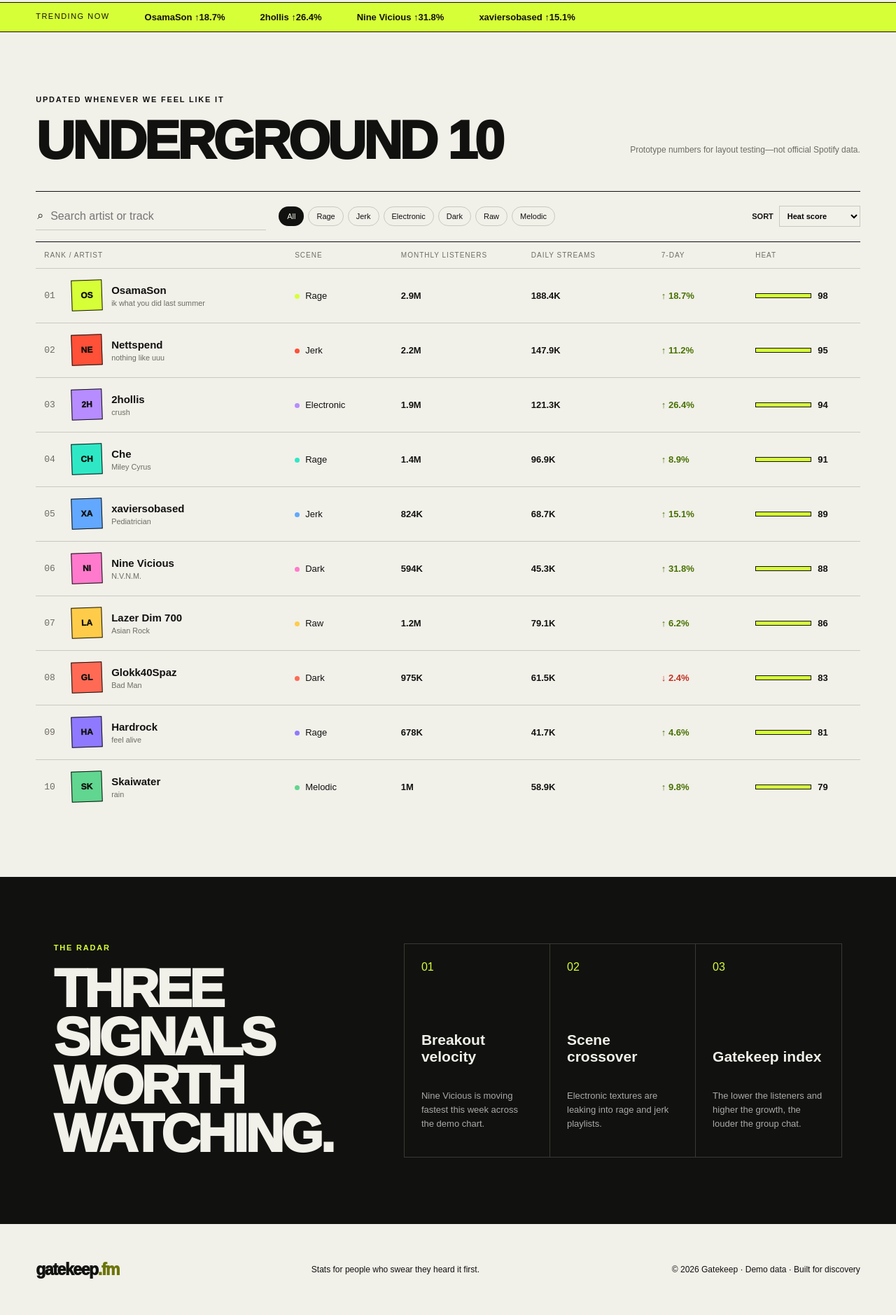
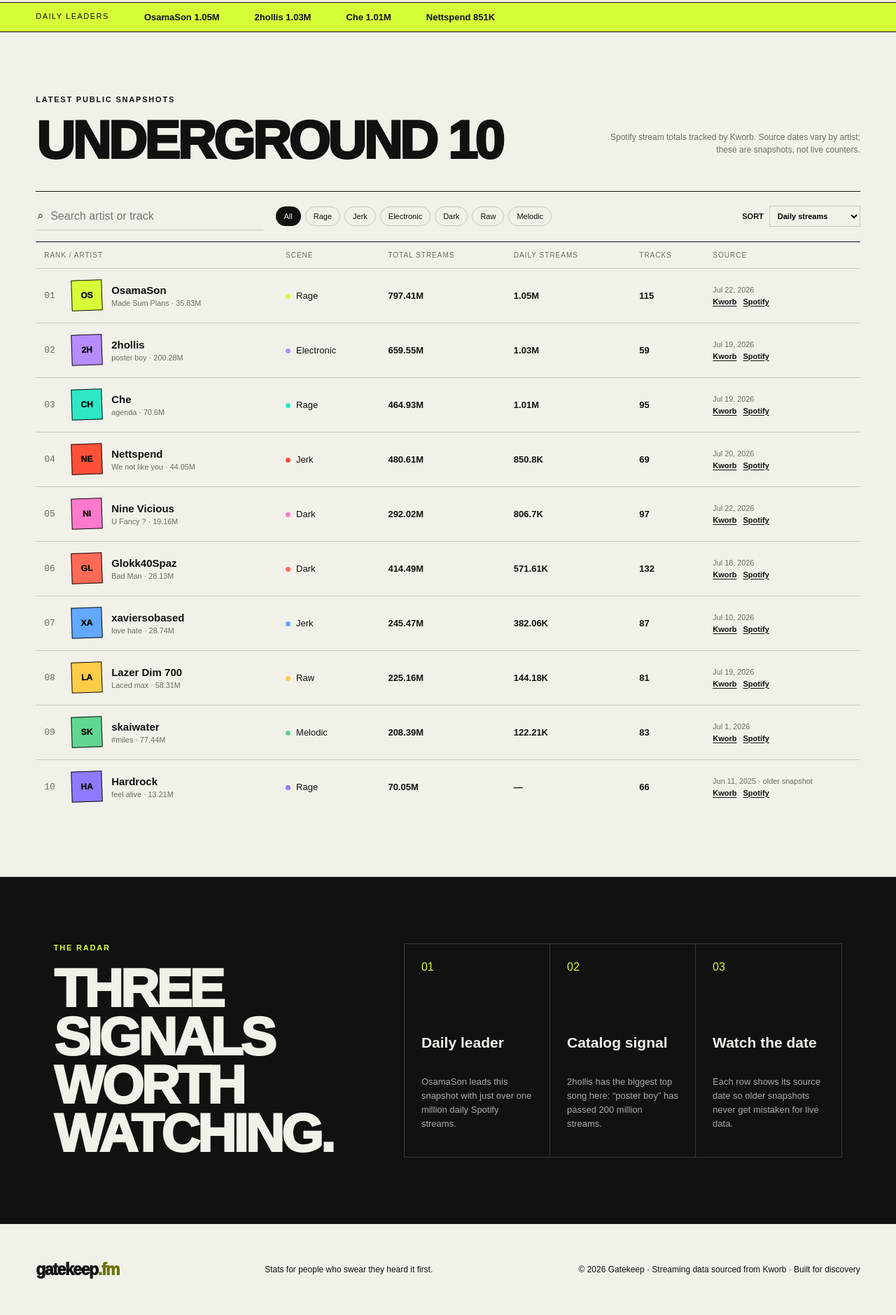
Before and after one commit to Amariiscool1234/gatekeep-fm, a plain HTML site: page index.html in a window 1280 px wide. Shown: the part 848-2727 px from the top of the page at 70% size. Drawn offline with Linux system fonts and the light colour scheme.

Commit message:
Replace demo chart with sourced streaming data

```diff
--- a/index.html
+++ b/index.html
@@ -10,97 +10,54 @@
 <body>
   <header class="site-header">
     <a class="logo" href="#top">gatekeep<span>.fm</span></a>
-    <nav>
-      <a href="#charts">Charts</a>
-      <a href="#radar">Radar</a>
-      <a href="#about">About</a>
-    </nav>
+    <nav><a href="#charts">Charts</a><a href="#radar">Radar</a><a href="#about">About</a></nav>
     <button class="pill" data-random>Put me on</button>
   </header>
-
   <main>
     <section class="hero" id="top">
       <div>
-        <p class="eyebrow">Underground signal tracker / demo edition</p>
+        <p class="eyebrow">Underground streaming tracker</p>
         <h1>See who’s next<br>before your feed does.</h1>
         <p class="intro">Streaming momentum, scene heat, and suspiciously early discoveries. No label math. No industry speeches.</p>
-        <div class="actions">
-          <a class="button dark" href="#charts">Open the chart</a>
-          <button class="link-button" data-random>Random discovery →</button>
-        </div>
+        <div class="actions"><a class="button dark" href="#charts">Open the chart</a><button class="link-button" data-random>Random discovery →</button></div>
       </div>
       <aside class="signal-card">
-        <div class="card-top"><span>Fastest signal</span><span>● Live-ish</span></div>
-        <strong class="huge">#06</strong>
-        <h2>Nine Vicious</h2>
-        <p>31.8% weekly velocity</p>
-        <div class="bars" aria-hidden="true">
-          <i style="height:34%"></i><i style="height:47%"></i><i style="height:42%"></i>
-          <i style="height:61%"></i><i style="height:57%"></i><i style="height:74%"></i>
-          <i style="height:88%"></i><i style="height:79%"></i><i style="height:96%"></i>
-        </div>
+        <div class="card-top"><span>Fastest signal</span><span>● Jul 2026</span></div>
+        <strong class="huge">#01</strong><h2>OsamaSon</h2><p>1.05M daily Spotify streams</p>
+        <div class="bars" aria-hidden="true"><i style="height:34%"></i><i style="height:47%"></i><i style="height:42%"></i><i style="height:61%"></i><i style="height:57%"></i><i style="height:74%"></i><i style="height:88%"></i><i style="height:79%"></i><i style="height:96%"></i></div>
       </aside>
     </section>
-
-    <div class="ticker">
-      <span>Trending now</span><b>OsamaSon ↑18.7%</b><b>2hollis ↑26.4%</b>
-      <b>Nine Vicious ↑31.8%</b><b>xaviersobased ↑15.1%</b>
-    </div>
-
+    <div class="ticker"><span>Daily leaders</span><b>OsamaSon 1.05M</b><b>2hollis 1.03M</b><b>Che 1.01M</b><b>Nettspend 851K</b></div>
     <section class="chart-section" id="charts">
       <div class="heading">
-        <div><p class="eyebrow">Updated whenever we feel like it</p><h2>Underground 10</h2></div>
-        <p class="notice">Prototype numbers for layout testing—not official Spotify data.</p>
+        <div><p class="eyebrow">Latest public snapshots</p><h2>Underground 10</h2></div>
+        <p class="notice">Spotify stream totals tracked by Kworb. Source dates vary by artist; these are snapshots, not live counters.</p>
       </div>
-
       <div class="controls">
         <label class="search"><span>⌕</span><input id="search" placeholder="Search artist or track"></label>
         <div class="filters" id="filters"></div>
-        <label class="sort">Sort
-          <select id="sort">
-            <option value="score">Heat score</option>
-            <option value="daily">Daily streams</option>
-            <option value="change">Weekly change</option>
-          </select>
-        </label>
+        <label class="sort">Sort<select id="sort"><option value="daily">Daily streams</option><option value="total">Total streams</option><option value="topStreams">Top track streams</option></select></label>
       </div>
-
       <div class="table">
-        <div class="table-head">
-          <span>Rank / artist</span><span>Scene</span><span>Monthly listeners</span>
-          <span>Daily streams</span><span>7-day</span><span>Heat</span>
-        </div>
+        <div class="table-head"><span>Rank / artist</span><span>Scene</span><span>Total streams</span><span>Daily streams</span><span>Tracks</span><span>Source</span></div>
         <div id="chart"></div>
       </div>
     </section>
-
     <section class="radar" id="radar">
       <div><p class="eyebrow">The radar</p><h2>Three signals worth watching.</h2></div>
       <div class="radar-grid">
-        <article><span>01</span><h3>Breakout velocity</h3><p>Nine Vicious is moving fastest this week across the demo chart.</p></article>
-        <article><span>02</span><h3>Scene crossover</h3><p>Electronic textures are leaking into rage and jerk playlists.</p></article>
-        <article><span>03</span><h3>Gatekeep index</h3><p>The lower the listeners and higher the growth, the louder the group chat.</p></article>
+        <article><span>01</span><h3>Daily leader</h3><p>OsamaSon leads this snapshot with just over one million daily Spotify streams.</p></article>
+        <article><span>02</span><h3>Catalog signal</h3><p>2hollis has the biggest top song here: “poster boy” has passed 200 million streams.</p></article>
+        <article><span>03</span><h3>Watch the date</h3><p>Each row shows its source date so older snapshots never get mistaken for live data.</p></article>
       </div>
     </section>
   </main>
-
-  <footer id="about">
-    <a class="logo" href="#top">gatekeep<span>.fm</span></a>
-    <p>Stats for people who swear they heard it first.</p>
-    <p>© 2026 Gatekeep · Demo data · Built for discovery</p>
-  </footer>
-
+  <footer id="about"><a class="logo" href="#top">gatekeep<span>.fm</span></a><p>Stats for people who swear they heard it first.</p><p>© 2026 Gatekeep · Streaming data sourced from Kworb · Built for discovery</p></footer>
   <div class="modal-wrap" id="modal" hidden>
     <section class="modal" role="dialog" aria-modal="true" aria-labelledby="pick-name">
-      <button class="close" id="close" aria-label="Close">×</button>
-      <p class="eyebrow">Today’s assignment</p>
-      <span class="album" id="pick-mark"></span>
-      <h2 id="pick-name"></h2>
-      <p id="pick-track"></p>
-      <button class="button dark" data-random>Nah, pick again</button>
+      <button class="close" id="close" aria-label="Close">×</button><p class="eyebrow">Today’s assignment</p><span class="album" id="pick-mark"></span><h2 id="pick-name"></h2><p id="pick-track"></p><button class="button dark" data-random>Nah, pick again</button>
     </section>
   </div>
-
   <script src="script.js"></script>
 </body>
 </html>
--- a/script.js
+++ b/script.js
@@ -1,64 +1,47 @@
 const artists = [
-  {name:"OsamaSon",track:"ik what you did last summer",scene:"Rage",monthly:2940000,daily:188400,change:18.7,score:98,color:"#d7ff38"},
-  {name:"Nettspend",track:"nothing like uuu",scene:"Jerk",monthly:2210000,daily:147900,change:11.2,score:95,color:"#ff5038"},
-  {name:"2hollis",track:"crush",scene:"Electronic",monthly:1870000,daily:121300,change:26.4,score:94,color:"#b68cff"},
-  {name:"Che",track:"Miley Cyrus",scene:"Rage",monthly:1390000,daily:96900,change:8.9,score:91,color:"#2ee8c5"},
-  {name:"xaviersobased",track:"Pediatrician",scene:"Jerk",monthly:824000,daily:68700,change:15.1,score:89,color:"#62a8ff"},
-  {name:"Nine Vicious",track:"N.V.N.M.",scene:"Dark",monthly:594000,daily:45300,change:31.8,score:88,color:"#ff7acc"},
-  {name:"Lazer Dim 700",track:"Asian Rock",scene:"Raw",monthly:1160000,daily:79100,change:6.2,score:86,color:"#ffcc4a"},
-  {name:"Glokk40Spaz",track:"Bad Man",scene:"Dark",monthly:975000,daily:61500,change:-2.4,score:83,color:"#ff6a55"},
-  {name:"Hardrock",track:"feel alive",scene:"Rage",monthly:678000,daily:41700,change:4.6,score:81,color:"#8f79ff"},
-  {name:"Skaiwater",track:"rain",scene:"Melodic",monthly:1010000,daily:58900,change:9.8,score:79,color:"#61d690"}
+  {name:"OsamaSon",track:"Made Sum Plans",scene:"Rage",total:797413953,daily:1045583,tracks:115,topStreams:35834462,updated:"Jul 22, 2026",kworb:"https://kworb.net/spotify/artist/0uj6QiPsPfK8ywLC7uwBE1_songs.html",spotify:"https://open.spotify.com/artist/0uj6QiPsPfK8ywLC7uwBE1",color:"#d7ff38"},
+  {name:"Nettspend",track:"We not like you",scene:"Jerk",total:480614510,daily:850796,tracks:69,topStreams:44046866,updated:"Jul 20, 2026",kworb:"https://kworb.net/spotify/artist/2jl4qd6UbzeCmImT4nWbtA_songs.html",spotify:"https://open.spotify.com/artist/2jl4qd6UbzeCmImT4nWbtA",color:"#ff5038"},
+  {name:"2hollis",track:"poster boy",scene:"Electronic",total:659551971,daily:1028094,tracks:59,topStreams:200282013,updated:"Jul 19, 2026",kworb:"https://kworb.net/spotify/artist/72NhFAGG5Pt91VbheJeEPG_songs.html",spotify:"https://open.spotify.com/artist/72NhFAGG5Pt91VbheJeEPG",color:"#b68cff"},
+  {name:"Che",track:"agenda",scene:"Rage",total:464934245,daily:1012206,tracks:95,topStreams:70596265,updated:"Jul 19, 2026",kworb:"https://www.kworb.net/spotify/artist/5A7T1LAGJg5NXySBoIKUmF_songs.html",spotify:"https://open.spotify.com/artist/5A7T1LAGJg5NXySBoIKUmF",color:"#2ee8c5"},
+  {name:"xaviersobased",track:"love hate",scene:"Jerk",total:245471858,daily:382056,tracks:87,topStreams:28742263,updated:"Jul 10, 2026",kworb:"https://www.kworb.net/spotify/artist/2oM7LMPFu882oC6jSwEqjd_songs.html",spotify:"https://open.spotify.com/artist/2oM7LMPFu882oC6jSwEqjd",color:"#62a8ff"},
+  {name:"Nine Vicious",track:"U Fancy ?",scene:"Dark",total:292024385,daily:806697,tracks:97,topStreams:19162030,updated:"Jul 22, 2026",kworb:"https://kworb.net/spotify/artist/6Rs7Ufqb4h0FTuVg6wlqOy_songs.html",spotify:"https://open.spotify.com/artist/6Rs7Ufqb4h0FTuVg6wlqOy",color:"#ff7acc"},
+  {name:"Lazer Dim 700",track:"Laced max",scene:"Raw",total:225160144,daily:144183,tracks:81,topStreams:58311673,updated:"Jul 19, 2026",kworb:"https://kworb.net/spotify/artist/3CE6MgsLpKMDfYFtexgc8U_songs.html",spotify:"https://open.spotify.com/artist/3CE6MgsLpKMDfYFtexgc8U",color:"#ffcc4a"},
+  {name:"Glokk40Spaz",track:"Bad Man",scene:"Dark",total:414491962,daily:571613,tracks:132,topStreams:28133182,updated:"Jul 18, 2026",kworb:"https://kworb.net/spotify/artist/7p9z8XOXVNeBNvs9EOxX2W_songs.html",spotify:"https://open.spotify.com/artist/7p9z8XOXVNeBNvs9EOxX2W",color:"#ff6a55"},
+  {name:"Hardrock",track:"feel alive",scene:"Rage",total:70045917,daily:0,tracks:66,topStreams:13212219,updated:"Jun 11, 2025",stale:true,kworb:"https://kworb.net/spotify/artist/1EM110Ljwqga6grZH2Dym3_songs.html",spotify:"https://open.spotify.com/artist/1EM110Ljwqga6grZH2Dym3",color:"#8f79ff"},
+  {name:"skaiwater",track:"#miles",scene:"Melodic",total:208387065,daily:122210,tracks:83,topStreams:77439578,updated:"Jul 1, 2026",kworb:"https://kworb.net/spotify/artist/1URVdcNYXigvk6Dj0fHYOM_songs.html",spotify:"https://open.spotify.com/artist/1URVdcNYXigvk6Dj0fHYOM",color:"#61d690"}
 ];
-
 let scene = "All";
-const compact = new Intl.NumberFormat("en-US",{notation:"compact",maximumFractionDigits:1});
+const compact = new Intl.NumberFormat("en-US",{notation:"compact",maximumFractionDigits:2});
 const chart = document.querySelector("#chart");
 const search = document.querySelector("#search");
 const sort = document.querySelector("#sort");
 const filters = document.querySelector("#filters");
-
 ["All",...new Set(artists.map(a=>a.scene))].forEach(name=>{
   const button=document.createElement("button");
   button.textContent=name;
   button.className=name==="All"?"active":"";
-  button.addEventListener("click",()=>{
-    scene=name;
-    filters.querySelectorAll("button").forEach(b=>b.classList.toggle("active",b===button));
-    render();
-  });
+  button.addEventListener("click",()=>{scene=name;filters.querySelectorAll("button").forEach(b=>b.classList.toggle("active",b===button));render();});
   filters.append(button);
 });
-
 function render(){
   const q=search.value.trim().toLowerCase();
-  const rows=artists
-    .filter(a=>(scene==="All"||a.scene===scene)&&(!q||a.name.toLowerCase().includes(q)||a.track.toLowerCase().includes(q)))
-    .sort((a,b)=>b[sort.value]-a[sort.value]);
+  const rows=artists.filter(a=>(scene==="All"||a.scene===scene)&&(!q||a.name.toLowerCase().includes(q)||a.track.toLowerCase().includes(q))).sort((a,b)=>b[sort.value]-a[sort.value]);
   chart.innerHTML=rows.length?rows.map((a,i)=>`
     <article class="artist-row">
-      <div class="artist-cell"><span class="rank">${String(i+1).padStart(2,"0")}</span>
-      <span class="album" style="background:${a.color}">${a.name.slice(0,2).toUpperCase()}</span>
-      <span><strong>${a.name}</strong><small>${a.track}</small></span></div>
+      <div class="artist-cell"><span class="rank">${String(i+1).padStart(2,"0")}</span><span class="album" style="background:${a.color}">${a.name.slice(0,2).toUpperCase()}</span><span><strong>${a.name}</strong><small>${a.track} · ${compact.format(a.topStreams)}</small></span></div>
       <span><i class="dot" style="background:${a.color}"></i>${a.scene}</span>
-      <strong>${compact.format(a.monthly)}</strong><strong>${compact.format(a.daily)}</strong>
-      <strong class="${a.change>=0?"up":"down"}">${a.change>=0?"↑":"↓"} ${Math.abs(a.change)}%</strong>
-      <span class="heat"><i style="width:${a.score}%"></i><b>${a.score}</b></span>
+      <strong>${compact.format(a.total)}</strong><strong>${a.daily ? compact.format(a.daily) : "—"}</strong><strong>${a.tracks}</strong>
+      <span class="source-cell"><small>${a.updated}${a.stale ? " · older snapshot" : ""}</small><span><a href="${a.kworb}" target="_blank" rel="noopener">Kworb</a><a href="${a.spotify}" target="_blank" rel="noopener">Spotify</a></span></span>
     </article>`).join(""):`<div class="empty">Nobody found. You might be too underground.</div>`;
 }
-
 search.addEventListener("input",render);
 sort.addEventListener("change",render);
-
 const modal=document.querySelector("#modal");
 function randomPick(){
   const pick=artists[Math.floor(Math.random()*artists.length)];
   document.querySelector("#pick-name").textContent=pick.name;
-  document.querySelector("#pick-track").textContent=`Start with “${pick.track}” · ${pick.scene}`;
-  const mark=document.querySelector("#pick-mark");
-  mark.textContent=pick.name.slice(0,2).toUpperCase();
-  mark.style.background=pick.color;
-  modal.hidden=false;
+  document.querySelector("#pick-track").textContent=`Start with “${pick.track}” · ${compact.format(pick.topStreams)} streams · ${pick.scene}`;
+  const mark=document.querySelector("#pick-mark");mark.textContent=pick.name.slice(0,2).toUpperCase();mark.style.background=pick.color;modal.hidden=false;
 }
 document.querySelectorAll("[data-random]").forEach(button=>button.addEventListener("click",randomPick));
 document.querySelector("#close").addEventListener("click",()=>modal.hidden=true);
--- a/style.css
+++ b/style.css
@@ -10,3 +10,20 @@
 .modal-wrap{position:fixed;inset:0;background:rgba(17,17,15,.72);display:grid;place-items:center;padding:20px;z-index:10}.modal-wrap[hidden]{display:none}.modal{width:min(440px,100%);background:var(--paper);border:1px solid var(--ink);padding:38px;position:relative;box-shadow:14px 14px 0 var(--acid)}.close{position:absolute;right:14px;top:10px;border:0;background:none;font-size:30px;cursor:pointer}.modal .album{width:95px;height:95px;font-size:25px;margin-bottom:28px}.modal h2{font-size:54px;word-break:break-word}.modal>p:not(.eyebrow){color:var(--muted);margin:16px 0 28px}
 @media(max-width:950px){.site-header{grid-template-columns:1fr auto}nav{display:none}.hero{grid-template-columns:1fr}.signal-card{justify-self:start;width:330px}.controls{grid-template-columns:1fr}.table-head{display:none}.artist-row{grid-template-columns:2fr 1fr 1fr}.artist-row>:nth-child(2),.artist-row>:nth-child(3),.artist-row>:nth-child(6){display:none}.radar{grid-template-columns:1fr}}
 @media(max-width:650px){.hero{min-height:0;padding-block:58px}h1{font-size:clamp(52px,17vw,78px)}.actions{align-items:flex-start;flex-direction:column;gap:7px}.signal-card{width:calc(100% - 12px)}.heading{align-items:start;flex-direction:column}.notice{text-align:left}.artist-row{grid-template-columns:1fr auto;padding-inline:4px}.artist-row>:nth-child(2),.artist-row>:nth-child(3),.artist-row>:nth-child(4),.artist-row>:nth-child(6){display:none}.radar-grid{grid-template-columns:1fr}.radar-grid article{min-height:220px;border-right:0;border-bottom:1px solid #3a3935}footer{align-items:flex-start;flex-direction:column}}
+
+/* Sourced streaming snapshot */
+.table-head,.artist-row{grid-template-columns:2fr .8fr 1fr 1fr .55fr 1.2fr}
+.source-cell{display:flex;flex-direction:column;gap:5px}
+.source-cell small{color:var(--muted)}
+.source-cell span{display:flex;gap:9px}
+.source-cell a{font-size:11px;font-weight:900;text-decoration:underline;text-underline-offset:2px}
+@media(max-width:950px){
+  .artist-row{grid-template-columns:2fr 1fr 1.2fr}
+  .artist-row>:nth-child(2),.artist-row>:nth-child(3),.artist-row>:nth-child(5){display:none}
+  .artist-row>:nth-child(6){display:flex}
+}
+@media(max-width:650px){
+  .artist-row{grid-template-columns:1fr auto}
+  .artist-row>:nth-child(2),.artist-row>:nth-child(3),.artist-row>:nth-child(4),.artist-row>:nth-child(5){display:none}
+  .artist-row>:nth-child(6){display:flex}
+}
```
